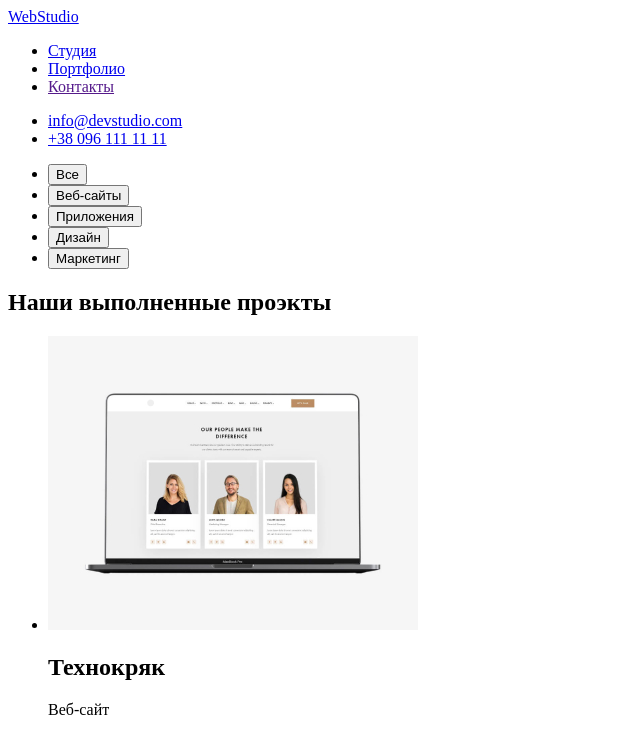
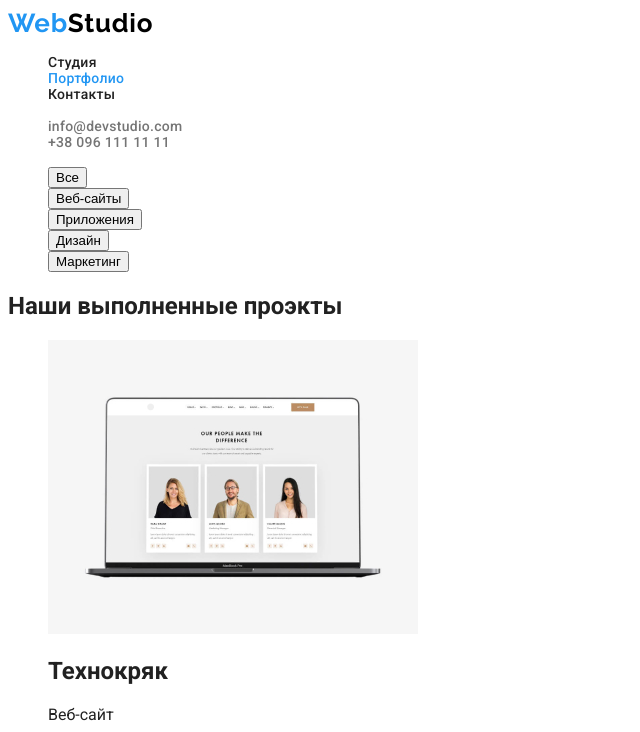
Before and after one commit to Yevhen85/goit-markup-hw-02, a plain HTML site: page portfolio.html in a window 1280 px wide. Shown: the top 732 px of the page, without its empty margins (0-640 px from the left). Drawn offline with Linux system fonts and the light colour scheme.

Commit message:
разметка header в CSS

```diff
--- /dev/null
+++ b/css/styles.css
@@ -0,0 +1,73 @@
+body {
+  background-color: #ffffff;
+}
+
+body {
+  font-family: Roboto, sans-serif;
+  color: #212121;
+}
+
+:root {
+  --primary-color: #212121;
+  --title-color: #757575;
+  --accent-color: #2196f3;
+}
+
+.navigation a:hover,
+.navigation a:focus,
+.navigation .active {
+  color: var(--accent-color);
+}
+
+.navigation a,
+.projects a {
+  color: var(--primary-color);
+}
+
+.items a {
+  color: var(--title-color);
+}
+a {
+  text-decoration: none;
+}
+
+ul {
+  list-style: none;
+}
+
+/*logo*/
+.logo-web {
+  font-family: Raleway;
+  font-size: 26px;
+  line-height: 1.19;
+  letter-spacing: 0.03em;
+  color: #2196f3;
+}
+.logo-studio-black {
+  font-family: Raleway;
+  font-size: 26px;
+  line-height: 1.19;
+  letter-spacing: 0.03em;
+  color: #000000;
+}
+
+/*navigation*/
+.nav-link {
+  font-family: Roboto;
+  font-style: normal;
+  font-weight: 500;
+  font-size: 14px;
+  line-height: 1.14;
+  letter-spacing: 0.02em;
+  color: var(--primary-color);
+}
+
+.items {
+  font-family: Roboto;
+  font-style: normal;
+  font-weight: 500;
+  font-size: 14px;
+  line-height: 1.14;
+  letter-spacing: 0.02em;
+  color: var(--litle-color);
+}
--- a/portfolio.html
+++ b/portfolio.html
@@ -5,22 +5,36 @@
     <meta http-equiv="X-UA-Compatible" content="IE=edge" />
     <meta name="viewport" content="width=device-width, initial-scale=1.0" />
     <title>Document</title>
+    <link rel="preconnect" href="https://fonts.googleapis.com" />
+    <link rel="preconnect" href="https://fonts.gstatic.com" crossorigin />
+    <link
+      href="https://fonts.googleapis.com/css2?family=Raleway:wght@700&family=Roboto:wght@400;500;700;900&display=swap"
+      rel="stylesheet"
+    />
+    <link rel="stylesheet" href="./css/styles.css" />
   </head>
+
   <body>
     <!-- Шапка сайта -->
     <header>
-      <a href="./index.html">WebStudio</a>
-      <nav>
-        <ul>
-          <li><a href="./index.html">Студия</a></li>
-          <li><a href="./portfolio.html">Портфолио</a></li>
-          <li><a href="">Контакты</a></li>
+      <a href="./index.html" class="logo-web"
+        >Web<span class="logo-studio-black">Studio</span></a
+      >
+      <nav class="navigation">
+        <ul class="nav-links">
+          <li class="nav-link"><a href="./index.html">Студия</a></li>
+          <li class="nav-link">
+            <a href="./portfolio.html" class="active">Портфолио</a>
+          </li>
+          <li class="nav-link"><a href="">Контакты</a></li>
         </ul>
       </nav>
 
-      <ul>
-        <li><a href="mailto:info@devstudio.com">info@devstudio.com</a></li>
-        <li><a href="tel:+380961111111">+38 096 111 11 11</a></li>
+      <ul class="items">
+        <li class="item">
+          <a href="mailto:info@devstudio.com">info@devstudio.com</a>
+        </li>
+        <li class="item"><a href="tel:+380961111111">+38 096 111 11 11</a></li>
       </ul>
     </header>
 
@@ -37,15 +51,19 @@
       </nav>
 
       <!--Проэкты-->
-      <section>
+      <section class="projects">
         <h1>Наши выполненные проэкты</h1>
         <ul>
           <li>
+            <a href="">
               <img src="./images/img8.jpg" alt="Технокряк" width="370" />
               <h2>Технокряк</h2>
               <p>Веб-сайт</p>
+            </a>
           </li>
+
           <li>
+            <a href="">
               <img
                 src="./images/img9.jpg"
                 alt="Постер New Orlean vs Golden Star"
@@ -53,23 +71,39 @@
               />
               <h2>Постер New Orlean vs Golden Star</h2>
               <p>Дизайн</p>
+            </a>
           </li>
+
           <li>
-            <img src="./images/img10.jpg" alt="Ресторан Seafood" width="370" />
+            <a href="">
+              <img
+                src="./images/img10.jpg"
+                alt="Ресторан Seafood"
+                width="370"
+              />
               <h2>Ресторан Seafood</h2>
               <p>Приложение</p>
+            </a>
           </li>
+
           <li>
+            <a href="">
               <img src="./images/img11.jpg" alt="Проект Prime" width="370" />
               <h2>Проект Prime</h2>
               <p>Маркетинг</p>
+            </a>
           </li>
+
           <li>
+            <a href="">
               <img src="./images/img12.jpg" alt="Проект Boxes" width="370" />
               <h2>Проект Boxes</h2>
               <p>Приложение</p>
+            </a>
           </li>
+
           <li>
+            <a href="">
               <img
                 src="./images/img13.jpg"
                 alt="Inspiration has no Borders"
@@ -77,8 +111,11 @@
               />
               <h2>Inspiration has no Borders</h2>
               <p>Веб-сайт</p>
+            </a>
           </li>
+
           <li>
+            <a href="">
               <img
                 src="./images/img14.jpg"
                 alt="Издание Limited Edition"
@@ -86,20 +123,32 @@
               />
               <h2>Издание Limited Edition</h2>
               <p>Дизайн</p>
+            </a>
           </li>
+
           <li>
+            <a href="">
               <img src="./images/img15.jpg" alt="Проект LAB" width="370" />
               <h2>Проект LAB</h2>
               <p>Маркетинг</p>
+            </a>
           </li>
+
           <li>
-            <img src="./images/img16.jpg" alt="Growing Business" width="370" />
+            <a href="">
+              <img
+                src="./images/img16.jpg"
+                alt="Growing Business"
+                width="370"
+              />
               <h2>Growing Business</h2>
               <p>Приложение</p>
+            </a>
           </li>
         </ul>
       </section>
     </main>
+
     <!--Подвал-->
     <footer>
       <a href="./index.html">WebStudio</a>
```
Also changed, not shown: index.html (+31 -9 lines). Lines whose indentation alone changed are shown as unchanged.
